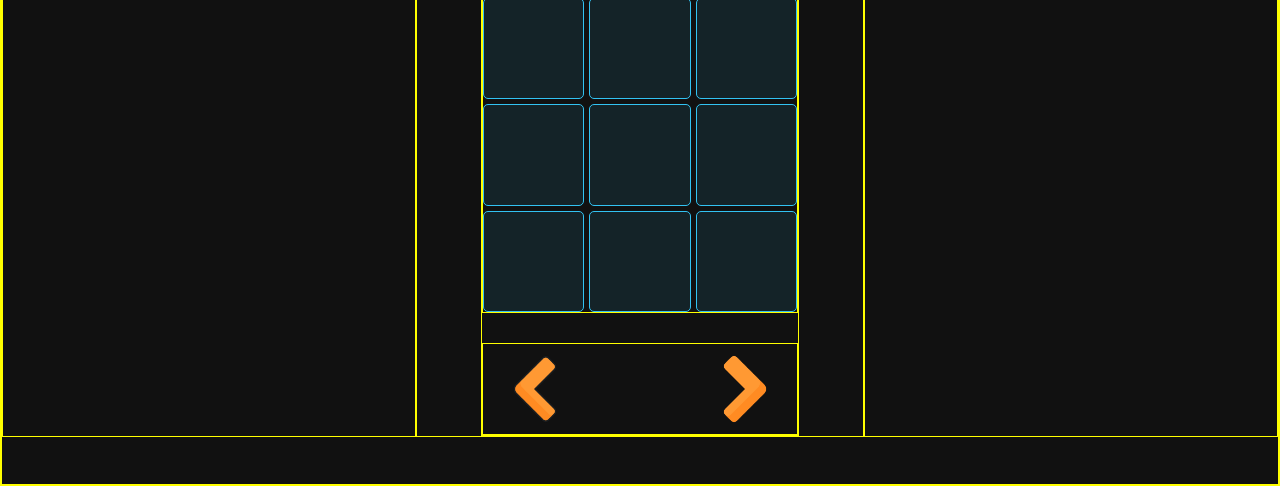
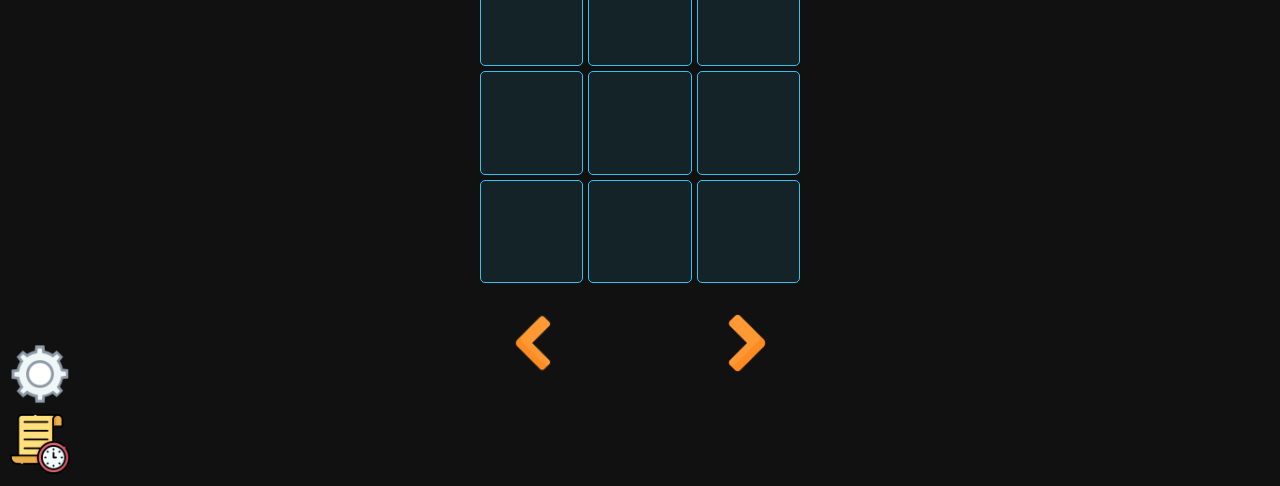
Before and after one commit to prosenjit-saradr/Tic-Tac-Toe, a website with bundled scripts: page src/index.html in a window 1280 px wide. Shown: the part 316-802 px from the top of the page. Built offline with nearby package versions, Linux system fonts and the light colour scheme; files whose address does not match are found by name.

Commit message:
Seeting ans scoreboard icon added

```diff
--- a/src/index.html
+++ b/src/index.html
@@ -8,10 +8,10 @@
     <script src="index.js" type="module" defer></script>
 </head>
 <body>
-    <header>
-        <button id="settings">setting</button>
-        <button id="scoreboard">score</button>
-    </header>
+    <div class="settings-score-btn-group">
+        <button id="settings"></button>
+        <button id="scoreboard"></button>
+    </div>
     <main>
         <div class="settings-menu">
 
--- a/src/modules/core/game.js
+++ b/src/modules/core/game.js
@@ -53,8 +53,8 @@ export const Game = function(){
             }
 
 
-            /* If player has moved back then create new brach ov move
-               and delete all the move of previous branch */
+            /* If player had moved back previously then create new brach
+               and delete all the moves of previous branch */
 
             let excessMove = _moves.length-(_curMoveIndex+1);
             while(excessMove>0){
--- a/src/modules/handlers/handler.js
+++ b/src/modules/handlers/handler.js
@@ -4,6 +4,13 @@ import { Game } from "../core/game.js";
 export const cellClickHandler = function(row,col){
     const game = Game();
     const board = game.getBoard();
+
+    /* The next line of code is used to fix a bug, that
+       if a player has won and then after closing the game
+       over dialog, if player make another move without
+       resetting the board, then that move should be not
+       registered */
+    if(game.getState().won === true) return;
 
     if(board.isSquareEmpty(row,col)){
         const symbol = game.getCurrentPlayer().getSymbol();
--- a/src/styles.css
+++ b/src/styles.css
@@ -20,7 +20,7 @@
 }
 
 * {
-    border : 1px solid yellow;
+    /* border : 1px solid yellow; */
 }
 
 /* RESET */
@@ -38,6 +38,16 @@ button {
     margin: 10px;
     padding: 10px;
     cursor: pointer;
+
+    transition: transform 100ms ease-in-out;
+}
+
+button:hover {
+    transform: scale(1.1);
+}
+
+button:active {
+    transform: scale(0.9);
 }
 
 ul, li {
@@ -74,8 +84,19 @@ main {
 
 .settings-menu, .scoreboard-menu {
     width: 0%;
-    border: 1px solid yellow;
+    background-color: #4541414e;
+    border-radius: 10px;
     transition: width 0.5s ease-in-out;
+}
+
+.settings-score-btn-group {
+    display: flex;
+    flex-direction: column;
+    grid-gap: 10px;
+
+    position: absolute;
+    bottom: 10px;
+    left: 10px;
 }
 
 .board-container {
@@ -140,6 +161,10 @@ main {
     background-image: url(icons/setting.png);
 }
 
+#scoreboard {
+    background-image: url(icons/clock.png);
+}
+
 #restart {
     background-image: url(icons/replay.png);
 }
@@ -148,14 +173,21 @@ main {
     background-image: url(icons/clock.png);
 }
 
-#back, #reset, #next, #settings, #restart, #game-history {
+#back, #reset, #next, #settings,
+#restart, #game-history, #scoreboard {
     background-size: cover;
     background-repeat: no-repeat;
     background-position: center;
 
-    height: 50px;
+    margin: 0;
+    height: 2.5rem;
     aspect-ratio: 1;
 }
+
+/* #settings, #scoreboard {
+    height: 40px;
+    aspect-ratio: 1;
+} */
 
 .game-button-container, .utility-button-container {
     width: 100%;
```
